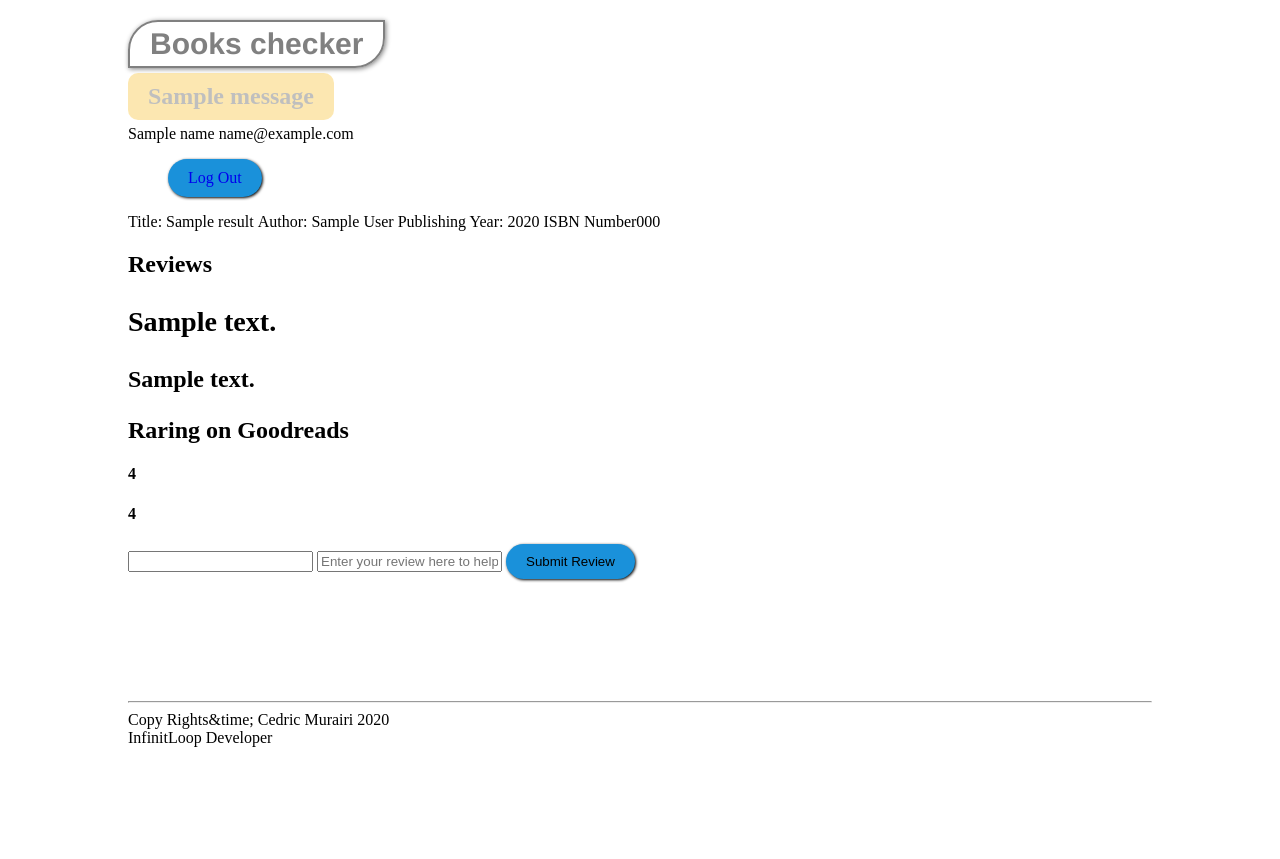
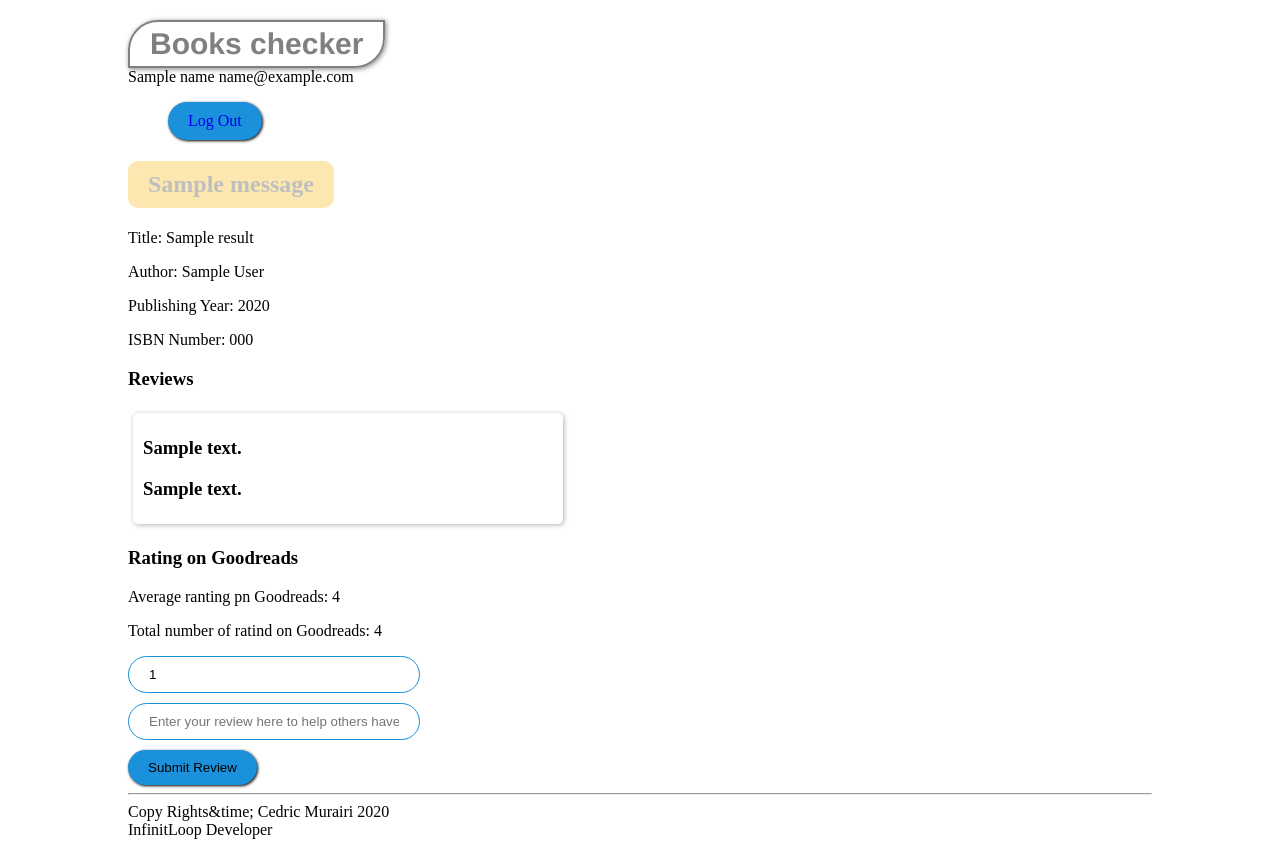
Before and after one commit to CedricMurairi/book_checker, a Flask app: template templates/book_info.html in a window 1280 px wide. Before the commit the page ends 747 px from the top, so only its background shows below. Run offline with Flask 2, Linux system fonts and the light colour scheme; the template is opened without the code that fills it: most values are stand-ins (such as "Sample title", 1, 10 or a date in 2020); one stand-in notice (Sample message) is shown; parts of the project's set-up code (start-up, migrations or seed data) failed here and were passed over.

Commit message:
Design starts

```diff
--- a/main.py
+++ b/main.py
@@ -7,7 +7,7 @@ from sqlalchemy import create_engine
 from sqlalchemy.orm import scoped_session, sessionmaker
 
 app = Flask(__name__, static_folder="statics")
-engine = create_engine(os.getenv("DATABASE_URI"))
+engine = create_engine(os.getenv("DATABASE_URI"), pool_size=20, max_overflow=0)
 db = scoped_session(sessionmaker(bind=engine))
 
 app.config["SESSION_PERMANENT"] = False
@@ -33,11 +33,6 @@ def main():
 		return render_template('index.html', email=session.get('email'), name=session.get('name'))
 	else:
 		return redirect(url_for('signin_user'))
-	# apiKey = "rYxKBo3lCt40jW0Oq6eg"
-	# apiResponse = res = requests.get("https://www.goodreads.com/book/review_counts.json", params={"key": apiKey, "isbns": "9781632168146"})
-	# print(apiResponse.json())
-	# result = db.execute('SELECT * FROM students')
-	# finalResult = [element.name for element in result]
 
 
 @app.route('/register', methods=['GET', 'POST'])
@@ -82,8 +77,6 @@ def signin_user():
 			return redirect(url_for('signin_user'))
 	return render_template('signin.html')
 
-# @app.route('/result')
-# def search_result()
 
 @app.route("/book/<int:book_id>", methods=['GET', 'POST'])
 def book_detail(book_id):
@@ -95,7 +88,7 @@ def book_detail(book_id):
 		db.commit()
 		flash('reviewer submitted')
 	result = db.execute('SELECT * FROM books WHERE id = :id', {'id': book_id}).fetchone()
-	user_review = db.execute('SELECT * FROM reviews WHERE id = :id', {'id': book_id}).fetchone()
+	user_review = db.execute('SELECT * FROM reviews WHERE book = :id', {'id': book_id}).fetchall()
 	res = requests.get("https://www.goodreads.com/book/review_counts.json", params={"key": apiKey, "isbns": result.isbn})
 	average_rating_goodread = res.json()['books'][len(res.json()) - 1 ]['average_rating']
 	number_of_rating_goodread = res.json()['books'][0]['reviews_count']
--- a/statics/main.css
+++ b/statics/main.css
@@ -1,6 +1,8 @@
 body{
 	width: 80%;
 	margin: auto;
+	margin-top: 20px;
+	margin-bottom: 20px;
 }
 
 #logo{
@@ -17,7 +19,7 @@ body{
 	width: fit-content;
 }
 
-input[type="text"], input[type="password"], input[type="email"]{
+input[type="text"], input[type="password"], input[type="email"], input[type="number"], input[type="textarea"]{
 	padding: 10px 20px;
 	width: 250px;
 	outline: 0;
@@ -71,3 +73,21 @@ ul{
 li{
 	display: inline-block;
 }
+
+
+#reviews{
+	display: flex;
+	/*grid-template-columns: 1fr 1fr;
+	grid-template-columns: auto;*/
+	justify-content: space-between;
+	flex-direction: row;
+}
+
+.review{
+	margin: 5px 5px;
+	padding: 5px 10px;
+	min-width: 40%;
+	box-shadow: 1px 1px 5px rgba(0, 0, 0, 0.3);
+	border-radius: 5px;
+	background-color: rgba(255, 255, 255, 0.4);
+}
--- a/templates/book_info.html
+++ b/templates/book_info.html
@@ -17,26 +17,28 @@
 
 {% block body %}
 	{% if result %}
-		<li>Title: {{ result.title }}</li>
-		<li>Author: {{ result.author }}</li>
-		<li>Publishing Year: {{ result.year }}</li>
-		<li>ISBN Number{{ result.isbn }}</li>
+		<p>Title: {{ result.title }}</p>
+		<p>Author: {{ result.author }}</p>
+		<p>Publishing Year: {{ result.year }}</p>
+		<p>ISBN Number: {{ result.isbn }}</p>
 	{% endif %}
-	<h2>Reviews<h2>
+	<h3>Reviews<h3>
 	{% if user_review %}
-		{% for review in user_review %}
-			<div class="review">
-				<h3>{{ review.reviewer }}</h3>
-				<p>{{ review.review_detail }}</p>
-			</div>
-		{% endfor %}
+		<div id="reviews">
+			{% for review in user_review %}
+				<div class="review">
+					<p>{{ review.reviewer }}</p>
+					<p>{{ review.review_detail }}</p>
+				</div>
+			{% endfor %}
+		</div>
 	{% endif %}
-	<h2>Raring on Goodreads</h2>
-	<h4>{{ average_rating_goodread }}</h4>
-	<h4>{{ number_of_rating_goodread }}</h4>
+	<h3>Rating on Goodreads</h3>
+	<p>Average ranting pn Goodreads: {{ average_rating_goodread }}</p>
+	<p>Total number of ratind on Goodreads: {{ number_of_rating_goodread }}</p>
 	<form action="{{url_for('book_detail', book_id=result.id)}}" method="POST">
-		<input type="number" name="rating">
-		<input type="textarea" name="review" placeholder="Enter your review here to help others have a better experience with the books the next time they visit">
+		<input type="number" name="rating" max="5" min="0" value="1"><br>
+		<input type="textarea" name="review" placeholder="Enter your review here to help others have a better experience with the books the next time they visit"><br>
 		<button type="submit">Submit Review</button>
 	</form>
 {% endblock %}
--- a/templates/template.html
+++ b/templates/template.html
@@ -2,7 +2,7 @@
 <html>
 <head>
 	<title>{% block title %}{% endblock %}</title>
-	<link rel="stylesheet" type="text/css" href="statics/main.css">
+	<link rel="stylesheet" type="text/css" href="../statics/main.css">
 	<meta charset="utf-8">
 	<meta name="viewport" content="width=device-width, initial-scale=1">
 </head>
@@ -10,12 +10,12 @@
 	<header>
 		<div id="logo">Books checker</div>
 		{% block nav %}
-			{% for message in get_flashed_messages() %}
-				<h2 class="flashed_message">{{ message }}</h2>
-			{% endfor %}
 		{% endblock %}
 	</header>
 	<section>
+		{% for message in get_flashed_messages() %}
+			<h2 class="flashed_message">{{ message }}</h2>
+		{% endfor %}
 		{% block body %}
 		{% endblock %}
 	</section>
```
